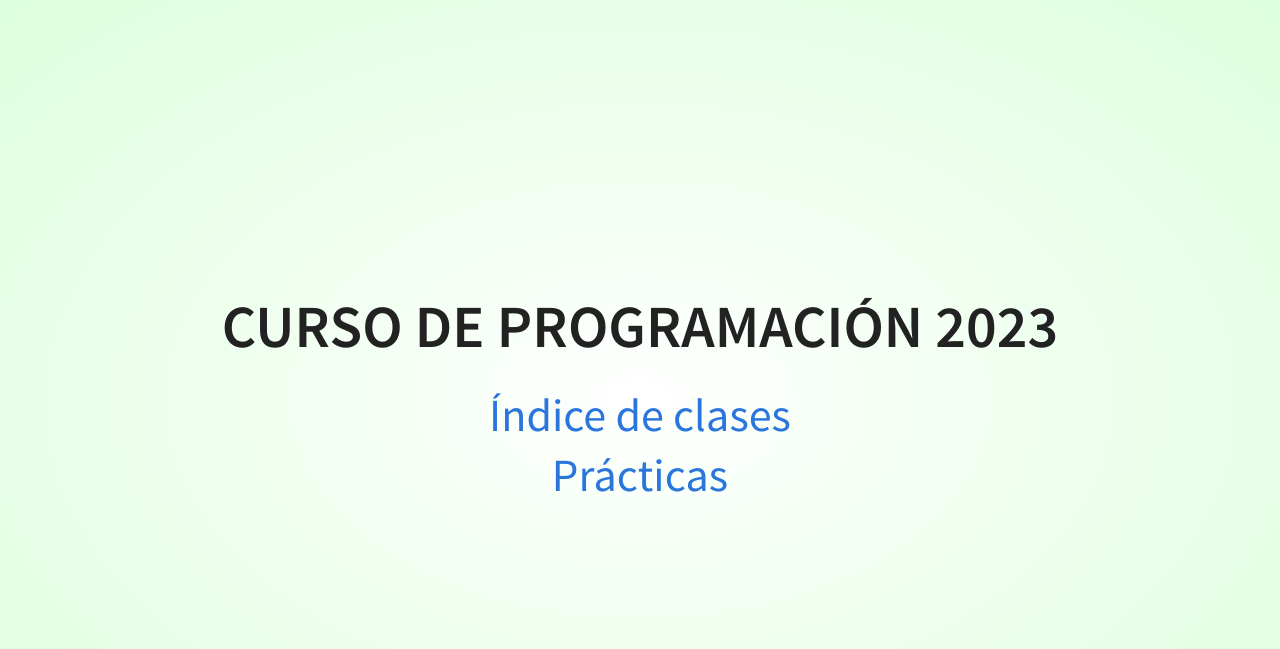
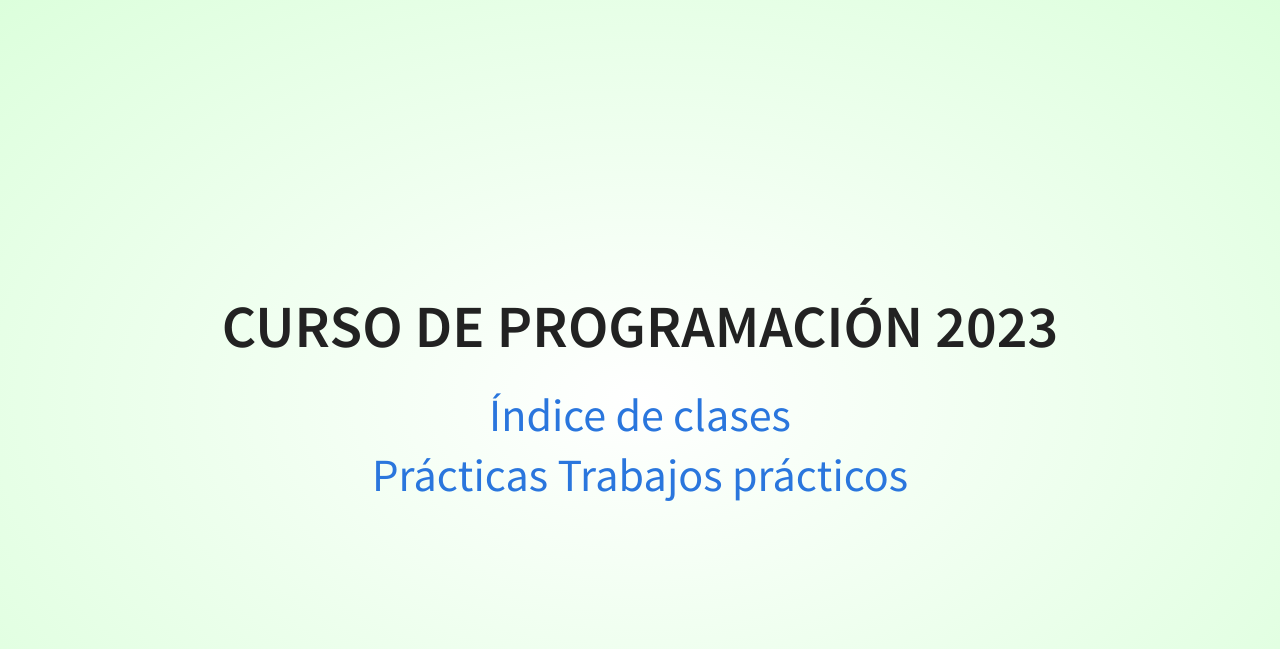
Before and after one commit to kity-linuxero/prog_cfl410_page, a website: page index.html in a window 1280 px wide. Shown: the top 649 px of the page. Drawn offline with Linux system fonts and the light colour scheme.

Commit message:
Fix TP links

```diff
--- a/index.html
+++ b/index.html
@@ -55,8 +55,8 @@
 					<a href="./#/practicas">Prácticas</a>
 					<!--<br>
 					<a href="/#/labs">Laboratorios</a>
-					<br>
-					<a href="/#/tps">Trabajos prácticos</a> -->
+					<br>-->
+					<a href="/#/tps">Trabajos prácticos</a>
 
 				</section>
 				<section data-state="no_footer">
```
